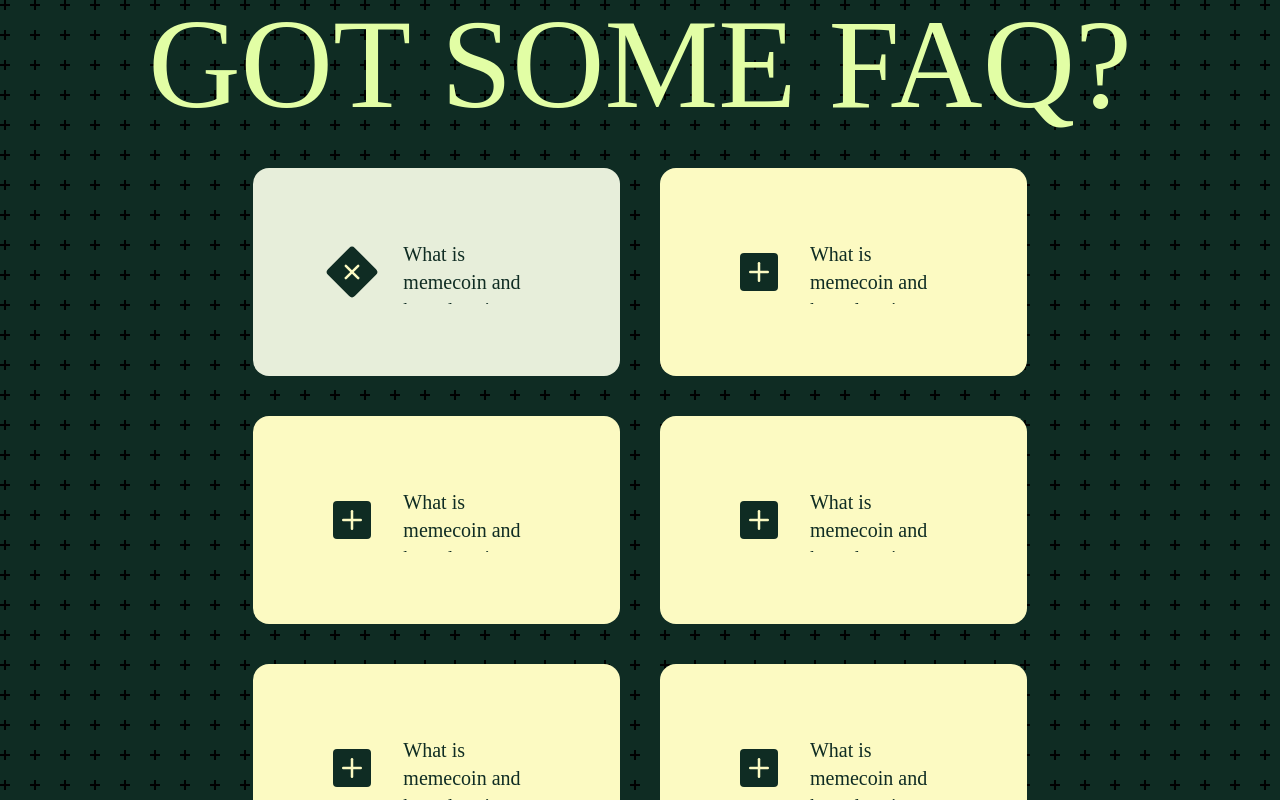
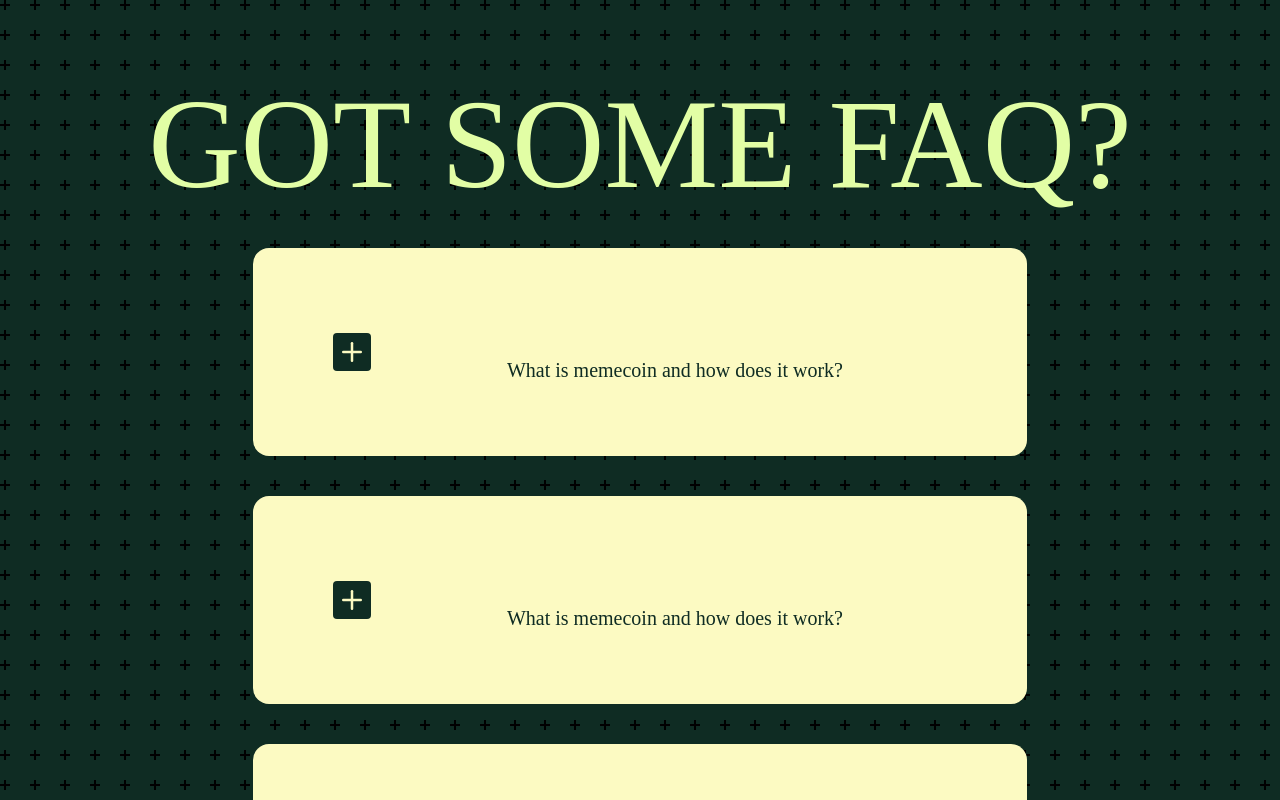
Before and after one commit to brajeshsin/big_bait, a Next.js app: page / in a window 1280 px wide. Shown: the top 800 px of the page. Built offline with nearby package versions, Linux system fonts and the light colour scheme; a web font is replaced by a local one.

Commit message:
FAQ completed

```diff
--- a/common_components/home/FAQ.jsx
+++ b/common_components/home/FAQ.jsx
@@ -4,10 +4,10 @@ import React, { useState } from "react";
 import Container from "../Container";
 
 const FAQ = () => {
-  const [selectedIndex, setSelectedIndex] = useState("");
+  const [selectedIndex, setSelectedIndex] = useState();
   return (
     <div
-      className="bg-darkGreen flex items-center justify-center flex-col overflow-hidden"
+      className="bg-darkGreen flex items-center justify-center flex-col overflow-hidden py-20"
       style={{
         backgroundImage: 'url("/plus.svg")',
       }}
@@ -20,7 +20,7 @@ const FAQ = () => {
           {faqData?.map((item, idx) => {
             return (
               <div
-                className={`col-span-12 lg:col-span-6 ${
+                className={`col-span-12 2xl:col-span-6 ${
                   selectedIndex == idx ? "bg-[#e7eeda]" : "bg-bg-cream"
                 } min-h-52 flex justify-center items-center gap-8 px-10 lg:px-20 rounded-2xl group cursor-pointer transition-all delay-100 duration-300 `}
                 key={idx}
@@ -33,15 +33,26 @@ const FAQ = () => {
                 }}
               >
                 <div
-                  className={`bg-darkGreen w-fit rounded-sm p-1 ${
+                  className={`bg-darkGreen w-fit rounded-sm p-1 hidden md:flex ${
                     selectedIndex == idx ? "rotate-45" : "group-hover:rotate-90"
                   } transition-all delay-100 duration-300 ease-linear`}
                 >
-                  <IconPlus className=" text-bg-cream" size={30} />
+                  <IconPlus className="text-bg-cream" size={30} />
                 </div>
-                <div className="relative w-full min-h-16 overflow-clip ">
-                  <p className="text-darkGreen font-dela text-xl absolute ">
+                <div className="relative w-full min-h-36 overflow-clip transition-all duration-300 delay-300bg-orange-600 flex items-center justify-center">
+                  <p
+                    className={`text-darkGreen font-dela text-xl absolute transition-all duration-300 delay-300 ${
+                      selectedIndex == idx ? "bottom-96" : "bottom-10"
+                    }`}
+                  >
                     {item.label}
+                  </p>
+                  <p
+                    className={`text-darkGreen font-bricolage text-sm absolute transition-all duration-300 delay-300 ${
+                      selectedIndex != idx ? "bottom-96" : "bottom-12"
+                    }`}
+                  >
+                    {item.ans}
                   </p>
                 </div>
               </div>
```
